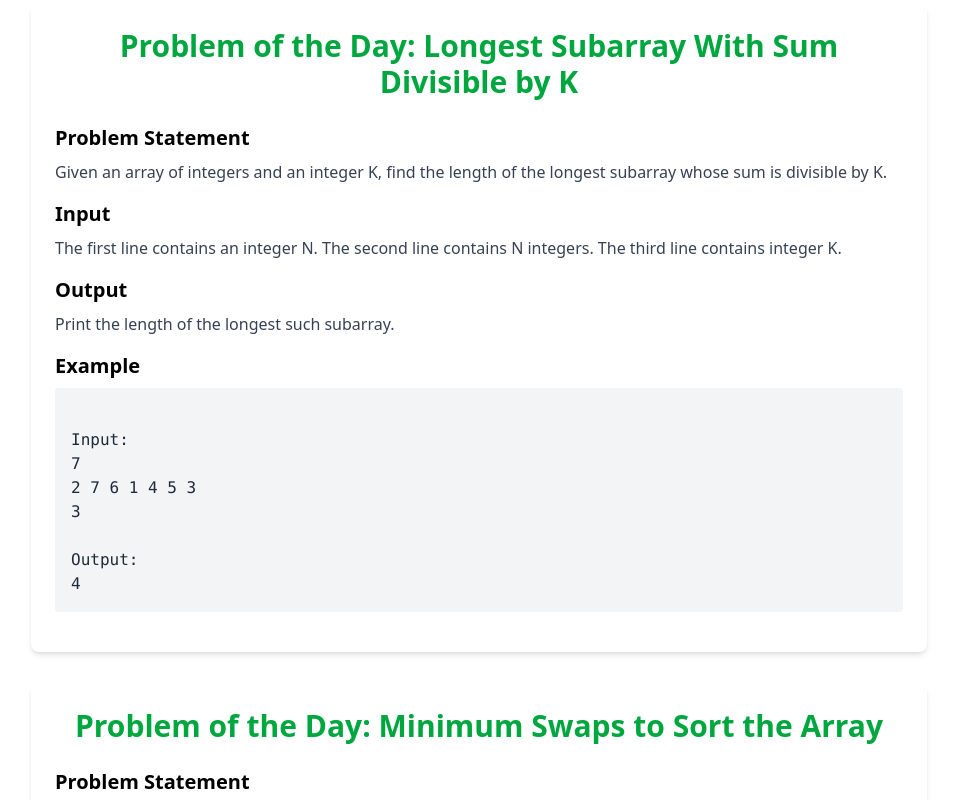
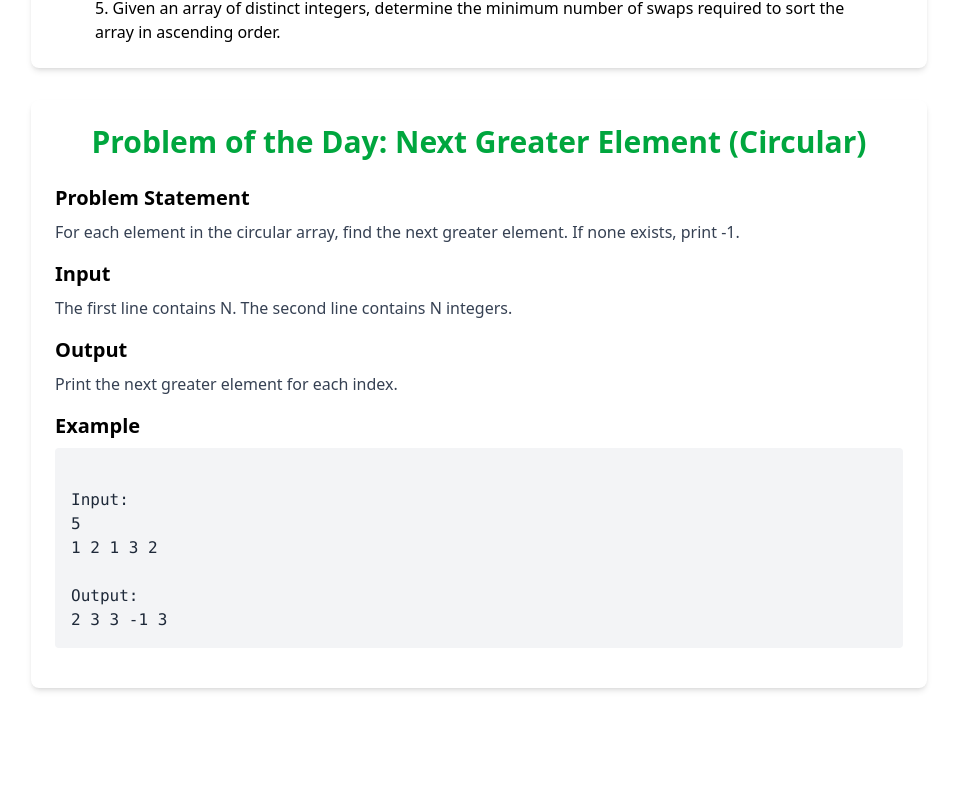
Before and after one commit to maheshkhatri2058/CodingClub, a React (Vite) app in the folder FrontEnd/: page /discussion in a window 1280 px wide. Shown: the part 340-1140 px from the top of the page, without its empty margins (161-1118 px from the left). Built offline with nearby package versions, Linux system fonts and the light colour scheme.

Commit message:
new files are uptade

```diff
--- a/FrontEnd/src/Pages/Discussion.jsx
+++ b/FrontEnd/src/Pages/Discussion.jsx
@@ -8,59 +8,49 @@ const Discussion = () => {
       <div className='py-20'>
       <div className="bg-white rounded-lg shadow-md p-6 max-w-4xl mx-auto my-8 ">
           <h1 className='text-center text-2xl font-bold'>Solved Problems:</h1>
-      <p className='px-10'>1.Given an integer array, shift all zero elements to the end while maintaining the relative order of non-zero elements<br></br></p>
+      <p className='px-10'>1. Given an integer array, shift all zero elements to the end while maintaining the relative order of non-zero elements<br></br></p>
       <p className='px-10'>2. Given integer array , Find the second largest element , return -1 if not found</p>
       <p className='px-10'>3. Given an array of integers and an integer K, find how many distinct pairs (a, b) exist such that a + b = K.</p>
+      <p className='px-10'>4. Given an array of integers and an integer K, find the length of the longest subarray whose sum is divisible by K.</p>
+      <p className='px-10'>5. Given an array of distinct integers, determine the minimum number of swaps required to sort the array in ascending order.</p>
+
 
 
       </div>
 
       <ProblemCard
- title=" Problem of the Day: Longest Subarray With Sum Divisible by K"
-
-description="Given an array of integers and an integer K, find the length of the longest subarray whose sum is divisible by K."
-
+ title="Problem of the Day: Next Greater Element (Circular)"
+description="For each element in the circular array, find the next greater element. If none exists, print -1."
 input="
-The first line contains an integer N.
-The second line contains N integers.
-The third line contains integer K."
-
+The first line contains N.
+The second line contains N integers."
 output="
-Print the length of the longest such subarray."
-
-example={`
-Input:
-7
-2 7 6 1 4 5 3
-3
-
-Output:
-4`
-}
-
-    />
-    <ProblemCard
-    title="Problem of the Day: Minimum Swaps to Sort the Array"
-
-description="
-Given an array of distinct integers, determine the minimum number of swaps required to sort the array in ascending order."
-
-input="
-The first line contains an integer N.
-The second line contains N distinct integers."
-
-output="
-Print the minimum number of swaps needed."
-
+Print the next greater element for each index."
 example={`
 Input:
 5
-4 3 1 2 5
+1 2 1 3 2
 
 Output:
-3
+2 3 3 -1 3
 `}
+
     />
+    {/* <ProblemCard
+    title="Problem of the Day: Sliding Window Maximum"
+description="Given an array and an integer K, return the maximum value in every sliding window of size K."
+input="
+The first line contains N.
+The second line contains N integers.
+The third line contains K."
+output="
+Print the maximum of each window."
+example={`
+Input:
+8
+1 3 -1 -3 5 3 6 7
+3`}
+    /> */}
       </div>
     </>
   )
```
